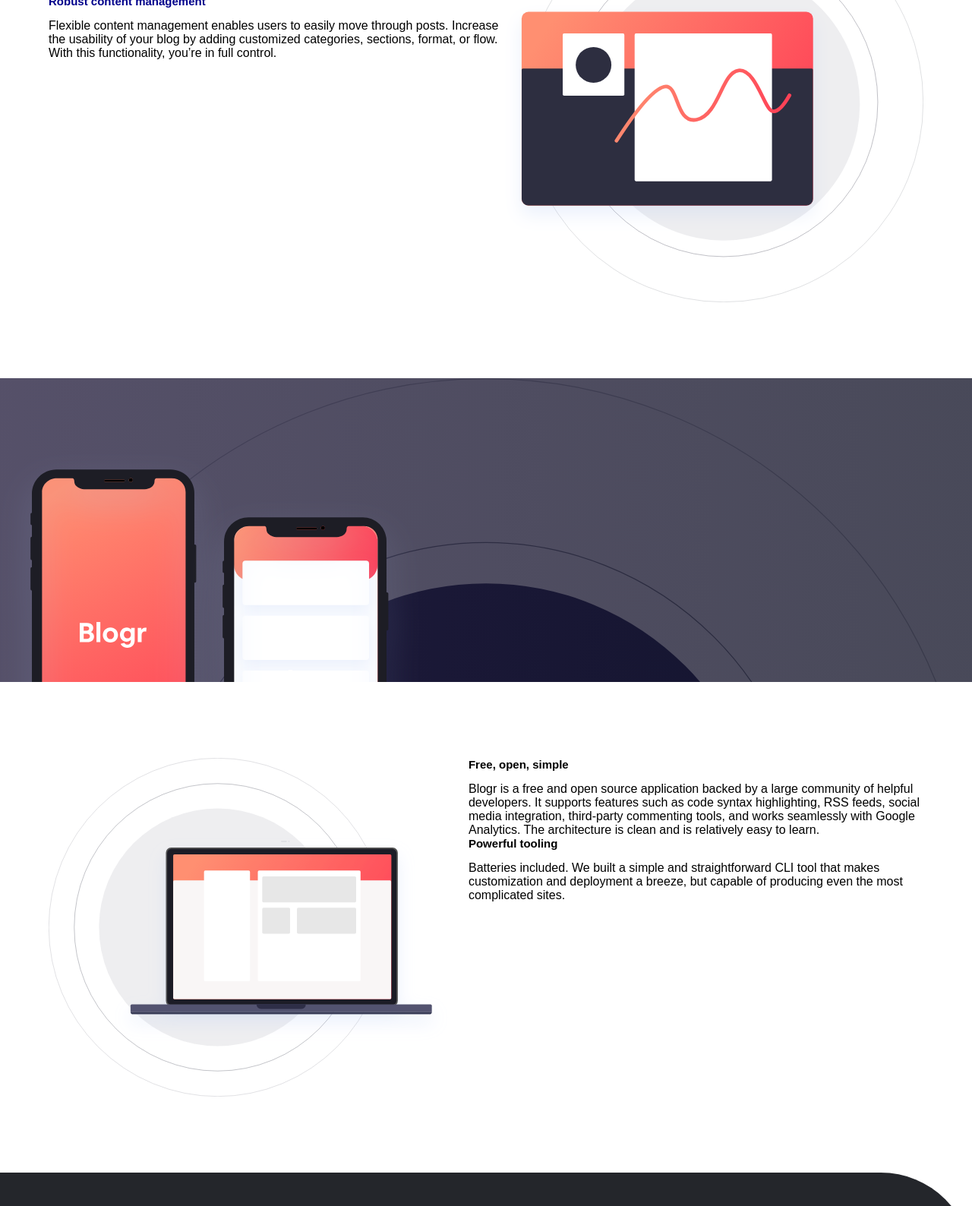
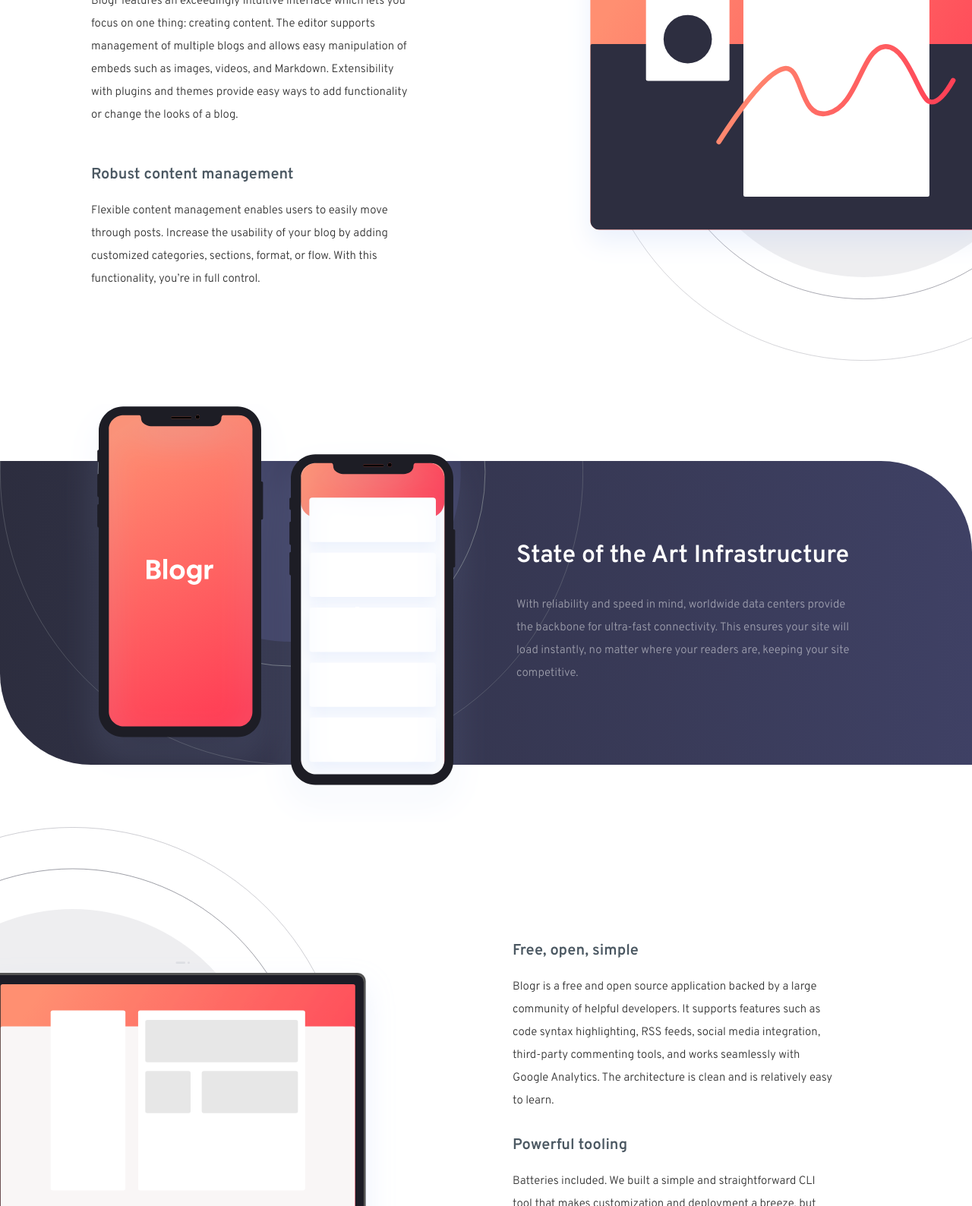
Before and after one commit to Sebas123457/Proyecto, a plain HTML site: page Proyecto/reto-1_frontend/index.html in a window 1280 px wide. Shown: the part 818-2406 px from the top of the page at 76% size. Drawn offline with Linux system fonts and the light colour scheme; a web font is replaced by a local one.

Commit message:
Actualización con frontend acabado para escritorio

```diff
--- a/Proyecto/SopaDeLetras/css/styleSDL.css
+++ b/Proyecto/SopaDeLetras/css/styleSDL.css
@@ -1,3 +1,9 @@
+@import url('https://fonts.googleapis.com/css2?family=Overpass:wght@200&display=swap');
+
+*{
+  font-family: 'Overpass';
+}
+
 #sopa {
   margin: auto;
 }
@@ -52,11 +58,11 @@ a:hover {
 }
 
 .titulo {
-  font-family: "Times new roman", cursive;
   font-size: 30px;
   text-align: center;
   color: rgb(255, 255, 255);
   background-color: rgb(78, 0, 0);
+  border-radius: 10px;
 }
 
 .titulo1 {
--- a/Proyecto/estilopp.css
+++ b/Proyecto/estilopp.css
@@ -1,38 +1,22 @@
+@import url('https://fonts.googleapis.com/css2?family=Overpass:wght@200&display=swap');
+
 * {
     margin:0;
+    font-family: 'Overpass';
 }
 
 body{
-    /*background-image: url(FondoPP.jpg);*/
     background-size:auto;
     background-repeat: no-repeat;
 }
 
-/*.titulo1{
-    position: absolute;
-width: 352px;
-height: 84px;
-left: 545px;
-top: 118px;
-
-font-family: Roboto;
-font-style: normal;
-font-weight: normal;
-font-size: 72px;
-line-height: 84px;
-
-color: #FFFFFF;
-}*/
-
 .titulo {
-    font-family: "Times new roman", cursive;
     font-size: 50px;
-    top:1000px;
     text-align: center;
     border-radius: 15px;
     color: rgb(255, 255, 255);
     background-color: rgb(78, 0, 0);
-    margin-top: 50px;
+    margin-top: 25px;
   }
 
 .titulo2{
@@ -43,13 +27,13 @@ left: 380px;
 top: 100px;
 
 text-align: center;
-font-weight: normal;
 font-size: 30px;
 line-height: 55px;
 
 color: #FFFFFF;
 background-color: #000000;
 margin: 30px;
+border-radius: 10px;
 }
 
 .paragraph1{
@@ -59,7 +43,6 @@ margin: 30px;
     left: 380px;
     top: 250px;
 
-    font-family: Roboto;
     font-style: normal;
     font-weight: normal;
     font-size: 24px;
@@ -80,74 +63,6 @@ margin: 30px;
     margin-top: 50px;
 }
 
-.paragraph2{
-    position: absolute;
-    width: 385px;
-    height: 29px;
-    left: 140px;
-    top: 530px;
-
-    font-family: Roboto;
-    font-style: normal;
-    font-weight: normal;
-    font-size: 20px;
-    line-height: 29px;
-    text-decoration: none;
-
-    color: #000000;
-}
-
-.paragraph3{
-    position: absolute;
-width: 361px;
-height: 29px;
-left: 140px;
-top: 570px;
-
-font-family: Roboto;
-font-style: normal;
-font-weight: normal;
-font-size: 20px;
-line-height: 29px;
-text-decoration: none;
-
-color: #000000;
-}
-
-.paragraph4{
-position: absolute;
-width: 361px;
-height: 29px;
-left: 140px;
-top: 610px;
-
-font-family: Roboto;
-font-style: normal;
-font-weight: normal;
-font-size: 20px;
-line-height: 29px;
-text-decoration: none;
-
-color: #000000;
-}
-
-.paragraph5{
-    position: absolute;
-width: 361px;
-height: 29px;
-left: 140px;
-top: 650px;
-
-font-family: Roboto;
-font-style: normal;
-font-weight: normal;
-font-size: 20px;
-line-height: 29px;
-text-decoration: none;
-
-color: #000000;
-}
-
 .perfil{
     background-image: url(/FotoDePerfil.jpg);
     background-repeat: no-repeat;
@@ -156,3 +71,34 @@ color: #000000;
     height:300px;
     margin-left: 50px;
 }
+
+.contenido-actividades{
+    width: 100%;
+    height: 250px;
+    display: flex;
+    flex-direction: column;
+}
+
+.contenido{
+    display:flex;
+    height: 300px;
+    width: 100%;
+    flex-direction: row;
+}
+
+.contenido a{
+    text-decoration: none;
+    font-size: 30px;
+}
+
+.caja{
+    color: white;
+    background-color: rgb(0, 0, 0);
+    margin: auto;
+    font-size: 16px;
+    width:auto;
+    height: auto;
+    text-align: center;
+    display: inline-block;
+    border-radius: 50px;
+}
--- a/Proyecto/reto-1_frontend/estilo.css
+++ b/Proyecto/reto-1_frontend/estilo.css
@@ -1,3 +1,5 @@
+@import url('https://fonts.googleapis.com/css2?family=Overpass:wght@300;600&family=Ubuntu:wght@400;500;700&display=swap');
+
 *{
     margin:0;
     padding:0;
@@ -15,11 +17,10 @@
 }
 
 .contenedor{
-    padding: 100px 0; /*Tamaño arriba y abajo de cada seccion*/
-    width: 90%;
     max-width: 100%;
     margin: auto; /*centra todo*/
     overflow: hidden;
+    font-family: 'Overpass';
 }
 
 .T1{
@@ -38,21 +39,13 @@
     margin-bottom: 60px;
 }
 
-.titulo2{
-    color: darkblue;
-    font-size: 20px;
-    text-align: left;
-    margin-bottom: 23px;
-}
+
 
 /*header*/
 header{
     width:100%;
     height:500px;
-    background: #fd746c;  /* fallback for old browsers */
-    background: -webkit-linear-gradient(to right, rgba(252, 129, 84, 0.726), rgba(248, 67, 58, 0.719)), url(images/icon-arrow-dark.svg); /* Chrome 10-25, Safari 5.1-6 */
-    background: linear-gradient(to right, rgba(253, 133, 89, 0.726), rgba(248, 69, 60, 0.719)), url(images/icon-arrow-dark.svg); /* W3C, IE 10+/ Edge, Firefox 16+, Chrome 26+, Opera 12+, Safari 7+ */
-    background-size: cover;
+    background:url("images/bg-pattern-intro.svg") no-repeat left center/180%, linear-gradient(to right, hsl(13, 100%, 72%), hsl(353, 100%, 62%)); /* W3C, IE 10+/ Edge, Firefox 16+, Chrome 26+, Opera 12+, Safari 7+ */
     position: relative;
     border-bottom-left-radius: 120px;
 }
@@ -63,6 +56,14 @@ header{
 
 #option3{
     padding: 20px 0 0 0;
+}
+
+#option3 a{
+    font-family: 'Ubuntu';
+}
+
+#option2 a{
+    font-family: 'Ubuntu';
 }
 
 li{
@@ -76,6 +77,11 @@ li{
 
 #option2{
     margin-bottom: 0%;
+    padding: 10px 90px 0 0;
+}
+
+#option2 a{
+    font-family: 'Ubuntu' bold;
 }
 
 #lista > li{
@@ -168,7 +174,8 @@ nav > a{
     padding: 5px;
     text-align: center;
     display: inline-block;
-   box-shadow: 0 0 5px rgba(255, 253, 253, 0.932);
+    box-shadow: 0 0 5px rgba(255, 253, 253, 0.932);
+    border: white solid 1px;
     border-radius: 50px;
 }
 
@@ -220,38 +227,106 @@ a{
 
 /*Primera parte*/
 
-.contenedor-primero{
+.primero{
+    width: 100%;
+    height:850px;
+    position: relative;
     display: flex;
-    justify-content: space-evenly;
+    align-items: center;
+    flex-direction: column;
+    padding: 50px 0 10px 10px;
 }
 
 .imgPC{
-    width: 48%;
+    display: flex;
+    width: 140%;
 }
 
-
-.primero .contenido-texto{
-    width: 60%;
+.title{
+    justify-content: center;
+    align-items: center;
+    padding: 80px 0 0 0;
 }
 
-.contenido-texto h4{
-    margin-bottom: 15px;
+.title h3{
+    color: hsl(207, 13%, 34%);
+    font-size: 35px;
 }
 
+.content h4{
+    color: hsl(207, 13%, 34%);
+    margin: 30px 0 20px 0;
+}
+
+.titulo2{
+    font-size: 20px;
+    text-align: left;
+    margin-bottom: 23px;
+}
+
+.content h5{
+    color: hsl(207, 13%, 34%);
+    margin: 50px 0 20px 0;
+}
+
+.o1{
+    width: 50%;
+    padding: 150px 100px 0 110px;
+}
+
+.o2{
+    width: 50%;
+    overflow: hidden;
+    padding: 0 0 0 100px;
+}
+
+.content{
+    display: flex;
+    flex-direction: row;
+    margin: -155px 0 0 0 ;
+}
+
+.o1 p{
+    opacity: 0.8;
+    font-size: 15px;
+    line-height: 30px;
+}
+
+/*Segunda parte*/
 
 
-
-/*Segunda parte*/
 .segundo
 {
     width: 100%;
-    height:400px;
-    background: #fd746c;  /* fallback for old browsers */
-    background: -webkit-linear-gradient(to right, rgba(21, 14, 48, 0.726), rgba(1, 2, 24, 0.719)), url(images/bg-pattern-circles.svg); /* Chrome 10-25, Safari 5.1-6 */
-    background: linear-gradient(to right, rgba(21, 14, 48, 0.726), rgba(1, 2, 24, 0.719)), url(images/bg-pattern-circles.svg); /* W3C, IE 10+/ Edge, Firefox 16+, Chrome 26+, Opera 12+, Safari 7+ */
-    background-size: cover;
-    background-attachment: fixed;
+    height:550px;
     position: relative;
+    padding: 0;
+    display: flex;
+    align-items: center;
+}
+
+.contenido-segundo{
+    height: 400px;
+    width: 100%;
+    background: url("images/bg-pattern-circles.svg") no-repeat left bottom/60% , linear-gradient(to right, hsl(237, 17%, 21%), hsl(237, 23%, 32%)); /* W3C, IE 10+/ Edge, Firefox 16+, Chrome 26+, Opera 12+, Safari 7+ */
+    position: relative;
+    border-bottom-left-radius: 120px;
+    border-top-right-radius: 120px;
+    display: flex;
+    align-items: center;
+    justify-content: flex-end;
+}
+
+.op1{
+    justify-content: flex-end;
+}
+
+.op2{
+    display: flex;
+    width: 50%;
+    flex-direction: column;
+    align-content: center;
+    padding: 50px 150px 50px 40px;
 }
 
 .imagencelular
@@ -259,43 +334,82 @@ a{
     width: 100%;
 }
 
+.op2 h2{
+    color: white;
+    padding-bottom: 30px;
+    font-size: 32px;
+}
 
-
-
+.op2 p{
+    color: white;
+    opacity: 0.5;
+    font-size: 15px;
+    line-height: 30px;
+}
 
 
 /*Tercera parte*/
 
-.contenedor-tercero{
+.tercero{
+    width: 100%;
+    height: 850px;
     display: flex;
-    justify-content: space-evenly;
+    position: relative;
+    align-items: center;
+    flex-direction: row;
+    padding: 0 10px 10px 0;
+    margin: -40px 0 0 0;
 }
 
 .imagenlaptop{
-    width: 48%;
+    display: flex;
+    width: 142%;
 }
 
-.tercero .contenido-texto{
-    width: 60%;
+.contenido3{
+    display: flex;
+    width: 100%;
 }
 
-.contenido-texto h4{
-    margin-bottom: 15px;
-    font-size: 15px;
+.optio1{
+    width: 50%;
+    overflow: hidden;
+    padding: 30px 2px 50px 0;
+    display: flex;
+    justify-content: right;
 }
 
-.contenido-texto h5{
-    margin-bottom: 15px;
-    font-size: 15px;
+.contenido h5{
+    color: hsl(207, 13%, 34%);
+    margin: 30px 0 20px 0;
 }
 
+.optio2{
+    width: 50%;
+    justify-content: center;
+    align-items: center;
+    padding: 150px 170px 150px 40px;
+}
 
+.titulo3{
+    font-size: 20px;
+    text-align: left;
+    margin-bottom: 23px;
+    color: hsl(207, 13%, 34%);
+    margin: 30px 0 20px 0;
+}
+
+.optio2 p{
+    opacity: 0.8;
+    font-size: 15px;
+    line-height: 30px;
+}
 
 
 /*Footer*/
 
 footer{
-    background-color: #24262b;
+    background-color: hsl(240, 10%, 16%);
     width:100%;
     height:300px;
     background-size: cover;
@@ -323,9 +437,10 @@ footer{
     justify-content: center;
 }
 
-.contenido-footer h1{
+.contenido-footer p{
     color:white;
-    font-size: 40px;
+    font-size: 45px;
+    font-family: 'Ubuntu';
 }
 
 #listafooter > li{
@@ -359,4 +474,5 @@ footer > a{
 
 #listafooter{
     padding: 20px 0 0 0;
+    font-family: 'Ubuntu';
 }
--- a/Proyecto/reto-1_frontend/index.html
+++ b/Proyecto/reto-1_frontend/index.html
@@ -99,7 +99,7 @@
           </div>
           <div id="option2">
             <a href="#">Login</a>
-            <a class="caja" href="#">Sign up</a>
+            <a class="caja" href="#">Sign Up</a>
           </div>
         </nav>
         <section class="texto-header">
@@ -113,9 +113,11 @@
       </header>
       <main>
         <section class="contenedor primero">
+          <div class="title">
           <h3 class="titulo">Designed for the future</h3>
-          <div class="contenedor-primero">
-            <div class="contenido-texto">
+          </div>
+          <div class="content">
+            <div class="o1">
             <h4 class="titulo2">
               <strong>Introducing an extensible editor</strong>
             </h4>
@@ -137,35 +139,42 @@
                 you’re in full control.
               </p>
             </div>
+            <div class="o2">
             <img
               src="images/illustration-editor-desktop.svg"
               alt="imagenpc"
               class="imgPC"
             />
           </div>
+          </div>
         </section>
         <section class="contenedor segundo">
-          <img
-            src="images/illustration-phones.svg"
-            alt="imagen celulares"
-            class="imagenceular"/>
+          <div class="contenido-segundo">
+              <div class="op1">
+              <img src="images/illustration-phones.svg" alt="imagen celulares" class="imagenceular"/>
+              </div>
+              <div class="op2">
                 <h2>State of the Art Infrastructure</h2>
                 <p>
-            With reliability and speed in mind, worldwide data centers provide
-            the backbone for ultra-fast connectivity. This ensures your site
-            will load instantly, no matter where your readers are, keeping your
-            site competitive.
+                  With reliability and speed in mind, worldwide data centers
+                  provide the backbone for ultra-fast connectivity. This ensures
+                  your site will load instantly, no matter where your readers are,
+                  keeping your site competitive.
                 </p>
+              </div>
+          </div>
         </section>
         <section class="contenedor tercero">
-          <div class="contenedor-tercero">
+          <div class="contenido3">
+            <div class="optio1">
             <img
               src="images/illustration-laptop-desktop.svg"
               alt="imagen central"
               class="imagenlaptop"
             />
-            <div class="contenido-texto">
-              <h4><strong>Free, open, simple</strong></h4>
+          </div>
+            <div class="optio2">
+              <h4 class="titulo3"> Free, open, simple</h4>
               <p>
                 Blogr is a free and open source application backed by a large
                 community of helpful developers. It supports features such as
@@ -174,7 +183,7 @@
                 Analytics. The architecture is clean and is relatively easy to
                 learn.
               </p>
-              <h5><strong>Powerful tooling</strong></h5>
+              <h5 class="titulo3">Powerful tooling</h5>
               <p>
                 Batteries included. We built a simple and straightforward CLI
                 tool that makes customization and deployment a breeze, but
@@ -188,7 +197,7 @@
         <div class="contenedor-footer">
           <div class="contenido-footer">
             <div class="opt1">
-              <h1>Blogr</h1>
+              <p>Blogr</p>
             </div>
             <div class="opt2">
               <ul id="listafooter">
@@ -199,37 +208,46 @@
                       <a href="index.html"> Overview </a>
                     </li>
                     <li>
-                      <a href="index.html"> Pricing </a></li>
+                      <a href="index.html"> Pricing </a>
+                    </li>
                     <li>
-                      <a href="index.html"> Marketplace </a></li>
+                      <a href="index.html"> Marketplace </a>
+                    </li>
                     <li>
-                      <a href="index.html"> Features </a></li>
+                      <a href="index.html"> Features </a>
+                    </li>
                     <li>
-                      <a href="index.html"> Integrations </a></li>
+                      <a href="index.html"> Integrations </a>
+                    </li>
                   </ul>
                 </li>
                 <li>
                   Company
                   <ul>
                     <li>
-                      <a href="index.html"> About </a></li>
+                      <a href="index.html"> About </a>
+                    </li>
                     <li>
-                      <a href="index.html"> Team </a></li>
+                      <a href="index.html"> Team </a>
+                    </li>
                     <li>
-                      <a href="index.html"> Blog </a></li>
-                    <li>
+                      <a href="index.html"> Blog </a>
                     </li>
+                    <li></li>
                   </ul>
                 </li>
                 <li>
                   Connect
                   <ul>
                     <li>
-                      <a href="index.html"> Contact </a></li>
+                      <a href="index.html"> Contact </a>
+                    </li>
                     <li>
-                      <a href="index.html"> Newsletter </a></li>
+                      <a href="index.html"> Newsletter </a>
+                    </li>
                     <li>
-                      <a href="index.html"> LinkedIn </a></li>
+                      <a href="index.html"> LinkedIn </a>
+                    </li>
                   </ul>
                 </li>
               </ul>
```
Also changed, not shown: Proyecto/index.html (+6 -6 lines). Lines whose indentation alone changed are shown as unchanged.
